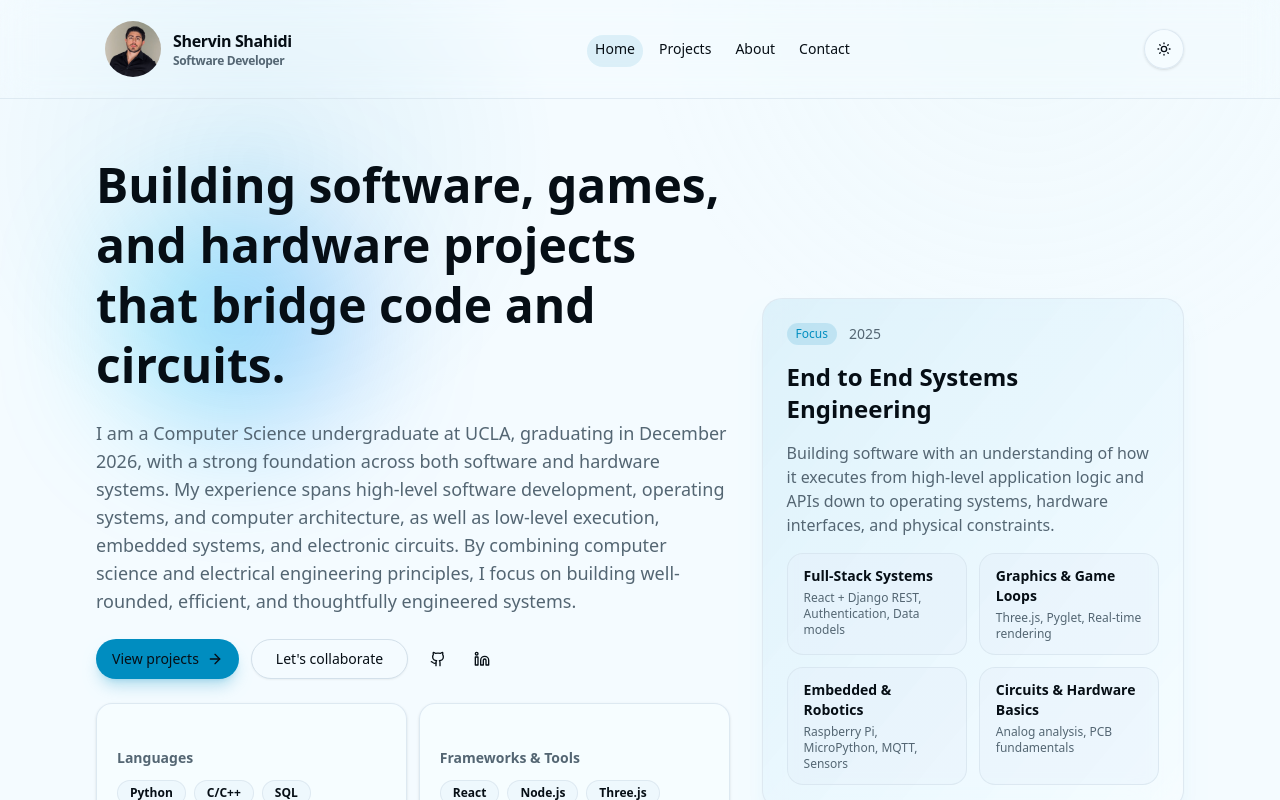
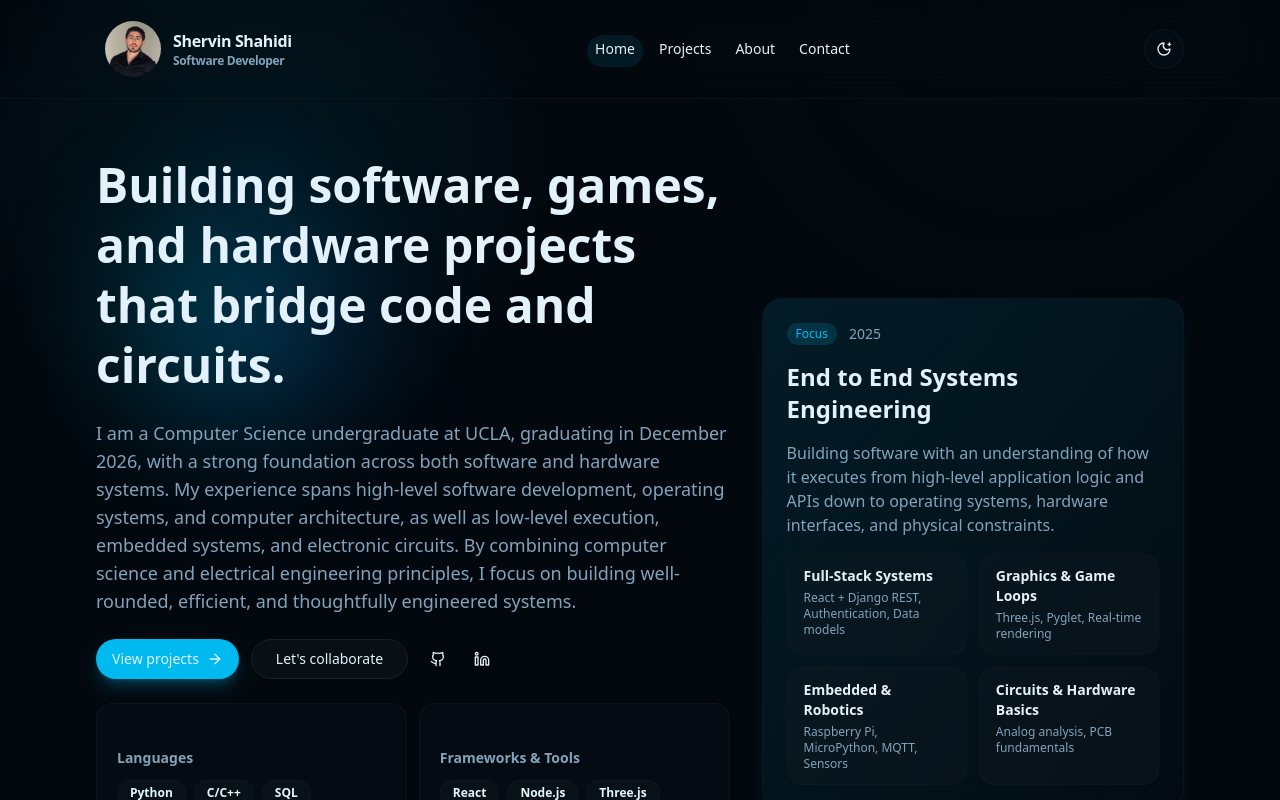
Before and after one commit to Shervinsasl/shervin-portfolio, a Next.js app: page / in a window 1280 px wide. Shown: the top 800 px of the page. Built offline with nearby package versions, Linux system fonts and the light colour scheme.

Commit message:
set night mode as default on all devices

```diff
--- a/src/app/layout.tsx
+++ b/src/app/layout.tsx
@@ -48,7 +48,7 @@ export default function RootLayout({
       <body
         className={`${sans.variable} ${mono.variable} min-h-screen bg-background text-foreground antialiased`}
       >
-        <ThemeProvider attribute="class" defaultTheme="system" enableSystem>
+        <ThemeProvider>
           <div className="relative isolate flex min-h-screen flex-col">
             <div className="pointer-events-none absolute inset-0 -z-10 blur-3xl">
               <div className="absolute left-[10%] top-[10%] h-56 w-56 rounded-full bg-gradient-to-r from-cyan-400/40 to-blue-600/30 dark:from-cyan-500/30 dark:to-blue-500/20" />
--- a/src/components/theme-provider.tsx
+++ b/src/components/theme-provider.tsx
@@ -4,16 +4,16 @@
 import * as React from "react";
 import { ThemeProvider as NextThemesProvider } from "next-themes";
 
-export function ThemeProvider({
-  children,
-  ...props
-}: React.ComponentProps<typeof NextThemesProvider>) {
+type ThemeProviderProps = {
+  children: React.ReactNode;
+};
+
+export function ThemeProvider({ children }: ThemeProviderProps) {
   return (
     <NextThemesProvider
       attribute="class"
       defaultTheme="dark"
       enableSystem={false}
-      {...props}
     >
       {children}
     </NextThemesProvider>
```
